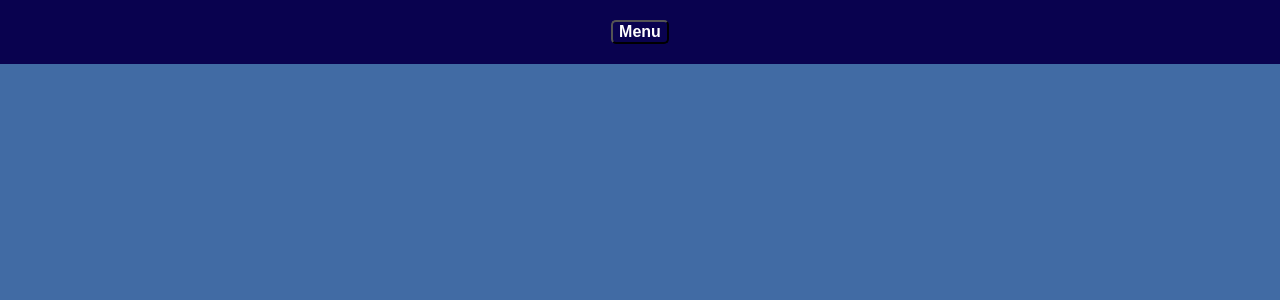
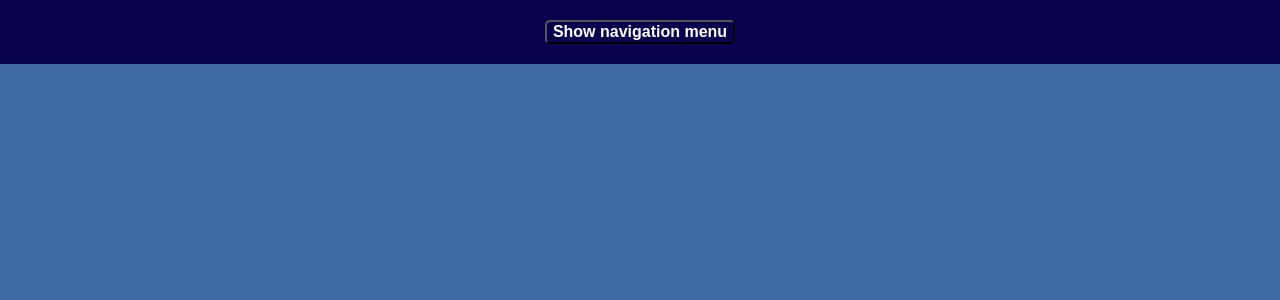
Before and after one commit to zizi62/Friday, a React (Create React App) app: page / in a window 1280 px wide. Shown: the top 300 px of the page. Built offline with nearby package versions, Linux system fonts and the light colour scheme.

Commit message:
rename button in Header

```diff
--- a/src/components/Header/Header.tsx
+++ b/src/components/Header/Header.tsx
@@ -27,10 +27,10 @@ const Header: React.FC<HeaderPropsType> = () => {
 	return (
 		<div className={style.header}>
 			{disableMenu ?
-				<button onClick={() => setDisableMenu(false)}>Menu</button>
+				<button onClick={() => setDisableMenu(false)}>Show navigation menu</button>
 				:
 				<>
-				<button onClick={() => setDisableMenu(true)}>Menu</button>
+				<button onClick={() => setDisableMenu(true)}>Hide navigation menu</button>
 					<NavLink className={style.link} to={SIGN_IN_PATH}>SIGN IN</NavLink>
 					<NavLink className={style.link} to={REGISTER_PATH}>REGISTRATION</NavLink>
 					<NavLink className={style.link} to={FORGOT_PASSWORD_PATH}>FORGOT PASSWORD</NavLink>
```
